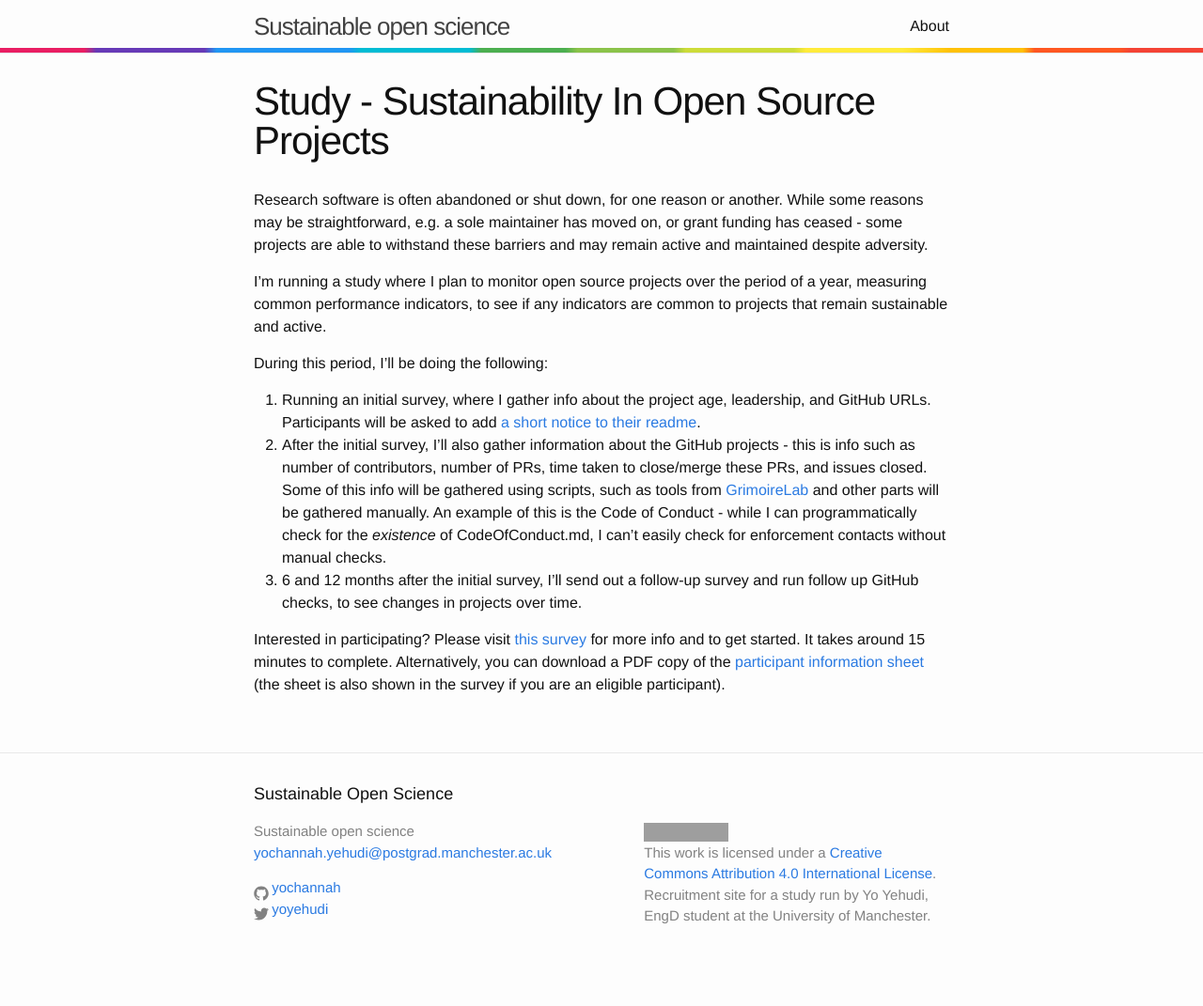
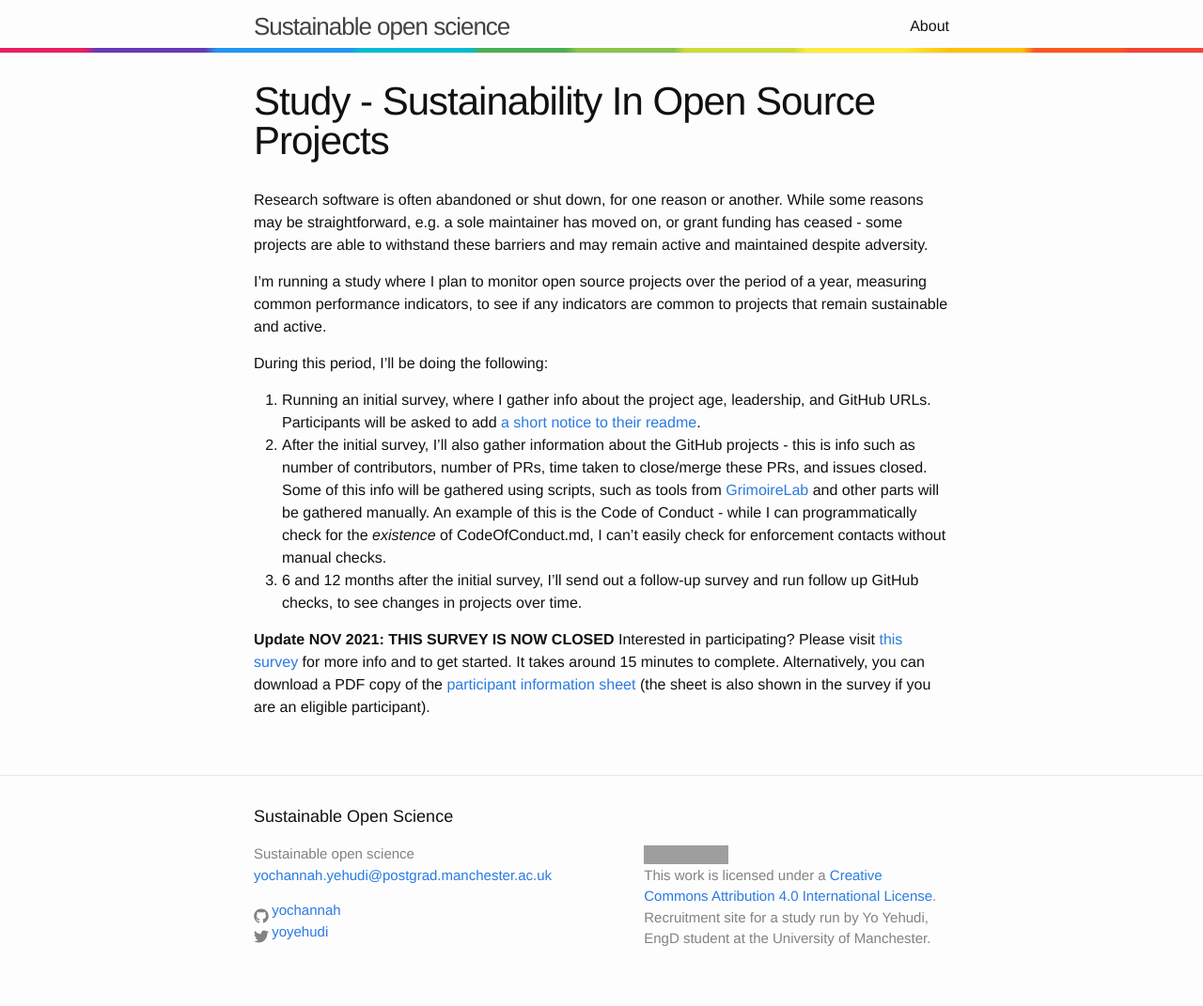
Before and after one commit to Sustainable-Open-Science-and-Software/sustainable-open-science-and-software.github.io, a Jekyll site: the page built from index.md, in a window 1280 px wide. Shown: the whole page at 94% size. Built offline with Jekyll 4.4.1, drawn with Linux system fonts in a browser that asks for light colours; before the commit the page ends 1047 px from its top, so only the background shows below that; grey boxes are pictures that could not be loaded.

Commit message:
note that we're not accepting new participants

```diff
--- a/index.md
+++ b/index.md
@@ -15,4 +15,4 @@ During this period, I'll be doing the following:
 2. After the initial survey, I'll also gather information about the GitHub projects - this is info such as number of contributors, number of PRs, time taken to close/merge these PRs, and issues closed. Some of this info will be gathered using scripts, such as tools from [GrimoireLab](https://chaoss.github.io/grimoirelab/) and other parts will be gathered manually. An example of this is the Code of Conduct - while I can programmatically check for the _existence_ of CodeOfConduct.md, I can't easily check for enforcement contacts without manual checks.
 3. 6 and 12 months after the initial survey, I'll send out a follow-up survey and run follow up GitHub checks, to see changes in projects over time.
 
-Interested in participating? Please visit [this survey](https://www.qualtrics.manchester.ac.uk/jfe/form/SV_3xuFqrkbUcvQ9vg) for more info and to get started. It takes around 15 minutes to complete. Alternatively, you can download a PDF copy of the [participant information sheet](assets/PIS_sustainable_software.pdf) (the sheet is also shown in the survey if you are an eligible participant).
+**Update NOV 2021: THIS SURVEY IS NOW CLOSED** Interested in participating? Please visit [this survey](https://www.qualtrics.manchester.ac.uk/jfe/form/SV_3xuFqrkbUcvQ9vg) for more info and to get started. It takes around 15 minutes to complete. Alternatively, you can download a PDF copy of the [participant information sheet](assets/PIS_sustainable_software.pdf) (the sheet is also shown in the survey if you are an eligible participant).
```
